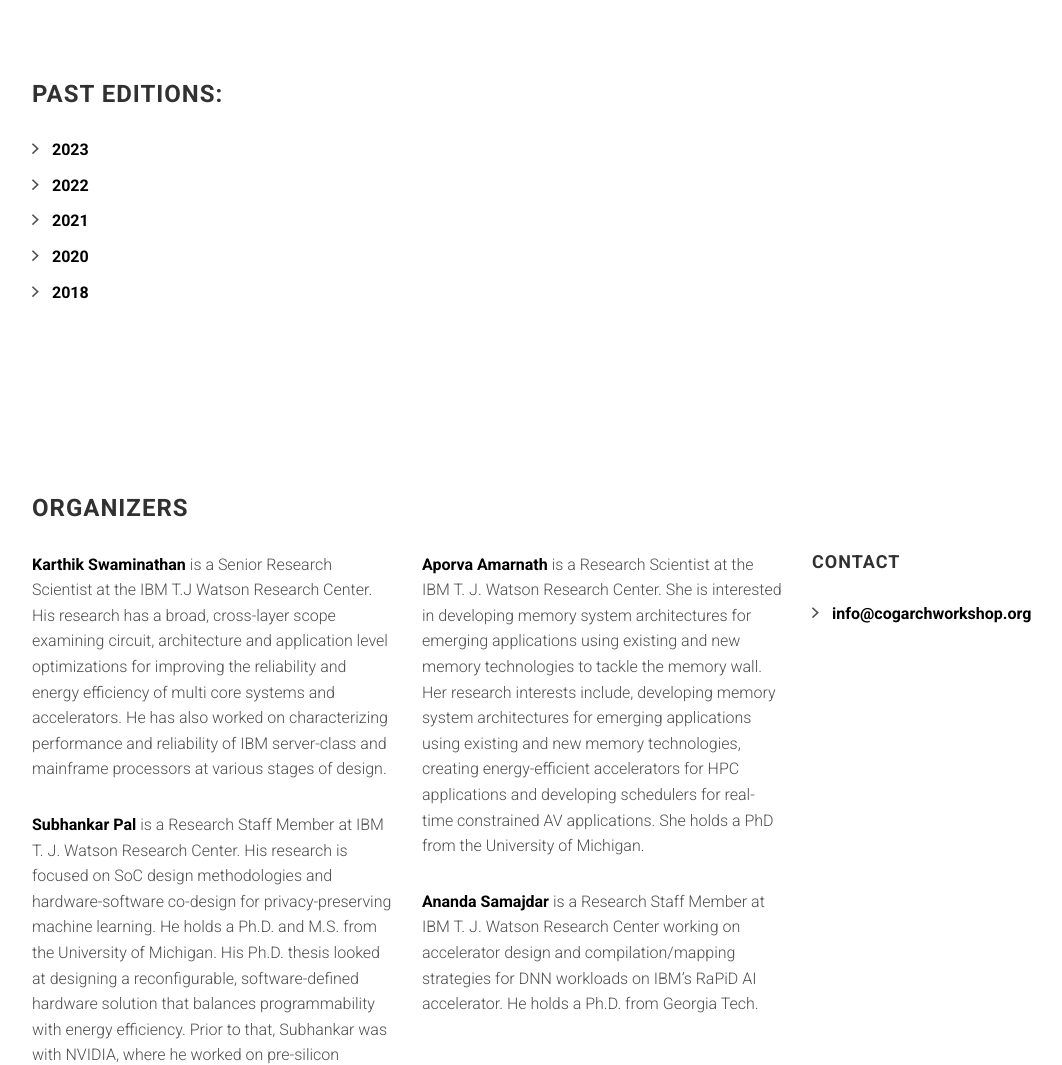
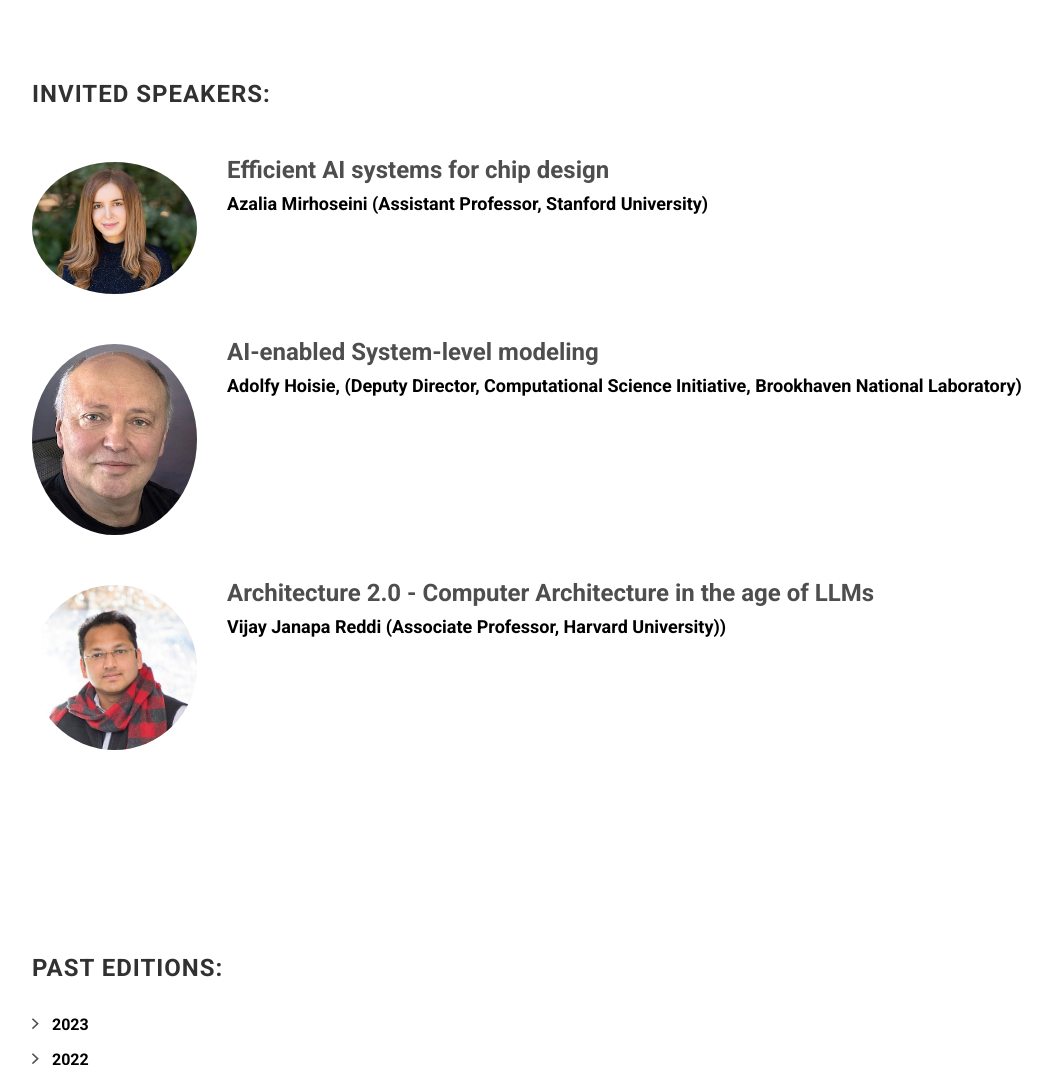
Before and after one commit to augustojv/cogarch-workshop-2024, a website: page index.html in a window 1280 px wide. Shown: the part 2900-3965 px from the top of the page, without its empty margins (38-1100 px from the left). Drawn offline with Linux system fonts and the light colour scheme; files whose address does not match are found by name.

Commit message:
Added keynote speaker info

```diff
--- a/index.html
+++ b/index.html
@@ -242,7 +242,6 @@
         </div><!-- container -->
     </section>
 
-<!--
     <section id="speakers" class="section speakers">
         <div class="container">
 
@@ -256,24 +255,54 @@
                 <div class="col-md-2">
                     <div class="speaker">
                         <figure>
-                            <img alt="" class="img-responsive center-block" src="assets/images/speakers/natalia_vassilieva.jpg" style="border-radius:50%">
+                            <img alt="" class="img-responsive center-block" src="assets/images/speakers/azalia.jpg" style="border-radius:50%">
                         </figure>
                     </div>
                 </div>
 
                 <div class="col-sm-10">
-					<h3>Training Large Language Models on Cerebras Wafer Scale Clusters</h3>
-					<h4><a href="https://www.linkedin.com/in/nataliavassilieva" target="_blank">Natalia Vassilieva
-						(Sr. Director of Product, Machine Learning - Cerebras Systems)</a></h4>
+					<h3>Efficient AI systems for chip design</h3>
+					<h4><a href="http://azaliamirhoseini.com" target="_blank"> Azalia Mirhoseini (Assistant Professor, Stanford University)</a></h4>
 					<p>
-						Large Language Models (LLMs) are shifting “what’s possible”, but require massive compute and massive complexity of distributed training
-						across thousands of accelerators with traditional hardware. Cerebras Wafer Scale Clusters make training LLMs faster and easier compared
-						to GPUs due to near-perfect linear scaling and simple data-parallel distribution strategy for models of any size. In this talk we will
-						share our experience and insights from training various LLMs, including open-sourced family of Cerebras-GPT models, on the Cerebras hardware.
           	  		</p>
 				</div>
             </div>
 
+            <div class="row">
+                <div class="col-md-2">
+                    <div class="speaker">
+                        <figure>
+                            <img alt="" class="img-responsive center-block" src="assets/images/speakers/adolfy.jpg" style="border-radius:50%">
+                        </figure>
+                    </div>
+                </div>
+
+                <div class="col-sm-10">
+					<h3> AI-enabled System-level modeling</h3>
+					<h4><a href="https://www.bnl.gov/staff/ahoisie" target="_blank"> Adolfy Hoisie, (Deputy Director, Computational Science Initiative, Brookhaven National Laboratory)</a></h4>
+					<p>
+          	  		</p>
+				</div>
+            </div>
+
+            <div class="row">
+                <div class="col-md-2">
+                    <div class="speaker">
+                        <figure>
+                            <img alt="" class="img-responsive center-block" src="assets/images/speakers/vj.jpg" style="border-radius:50%">
+                        </figure>
+                    </div>
+                </div>
+
+                <div class="col-sm-10">
+					<h3> Architecture 2.0 - Computer Architecture in the age of LLMs</h3>
+					<h4><a href="https://scholar.harvard.edu/vijay-janapa-reddi" target="_blank"> Vijay Janapa Reddi (Associate Professor, Harvard University))</a></h4>
+					<p>
+          	  		</p>
+				</div>
+            </div>
+
+<!--
             <div class="row">
                 <div class="col-md-2">
                     <div class="speaker">
```
Also changed, not shown: assets/images/speakers/adolfy.jpg (added), assets/images/speakers/azalia.jpg (added), assets/images/speakers/vj.jpg (added).
